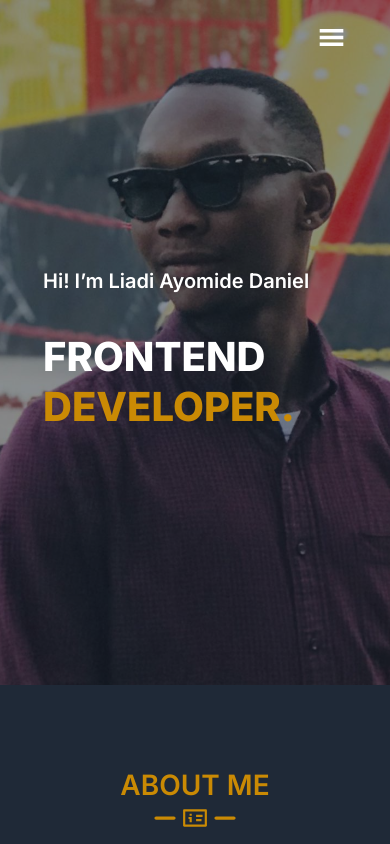
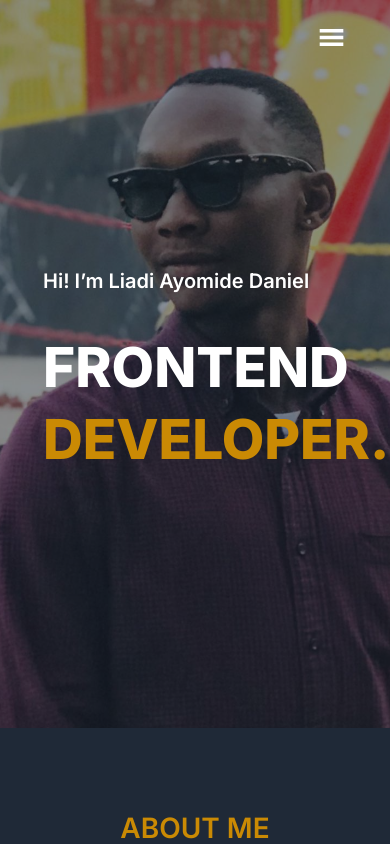
Before and after one commit to AYOMIDE-LIADI/Portfolio, a Next.js app: page / in a window 390 px wide. Built offline with nearby package versions, Linux system fonts and the light colour scheme.

Commit message:
font changes

```diff
--- a/src/app/page.js
+++ b/src/app/page.js
@@ -286,8 +286,8 @@ function Login() {
       <div onClick={openMenuBar} className="lg:hidden z-50 fixed top-6 right-[45px] h-[100px] text-white hover:cursor-pointer"><GiHamburgerMenu size={27}/></div>
         <div id="Home" className="Home py-[250px] lg:px-[70px] md:px-[70px] px-[43px]">
           <h1 className="lg:text-3xl md:text-3xl text-[20px] font-semibold  ">Hi! I’m Liadi Ayomide Daniel</h1>
-          <p className="mt-4 lg:text-[70px] md:text-[70px] text-[40px] font-extrabold lg:mb-[-30px] md:mb-[-30px] mb-[-15px]">FRONTEND</p>
-          <p className="lg:text-[70px] md:text-[70px] text-[40px] font-extrabold text-yellow-600">DEVELOPER.</p>
+          <p className="mt-4 lg:text-[70px] md:text-[70px] text-[55px] font-extrabold lg:mb-[-30px] md:mb-[-30px] mb-[-15px]">FRONTEND</p>
+          <p className="lg:text-[70px] md:text-[70px] text-[55px] font-extrabold text-yellow-600">DEVELOPER.</p>
         </div>
         <div id="About" ref={aboutRef} className="About bg-gray-800 py-[80px] px-[60px]  overflow-hidden">
               <p className="text-yellow-600 flex justify-center font-semibold text-[28px]">ABOUT ME</p>
```
